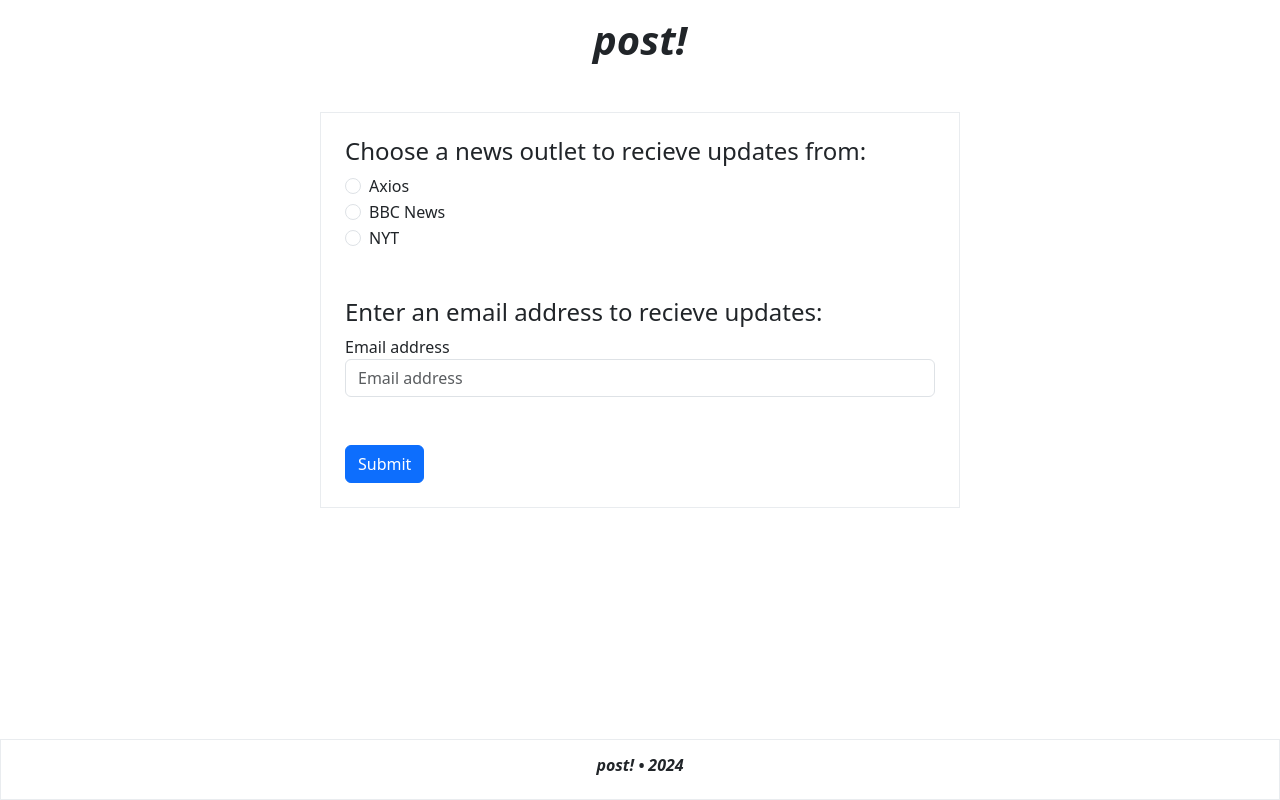
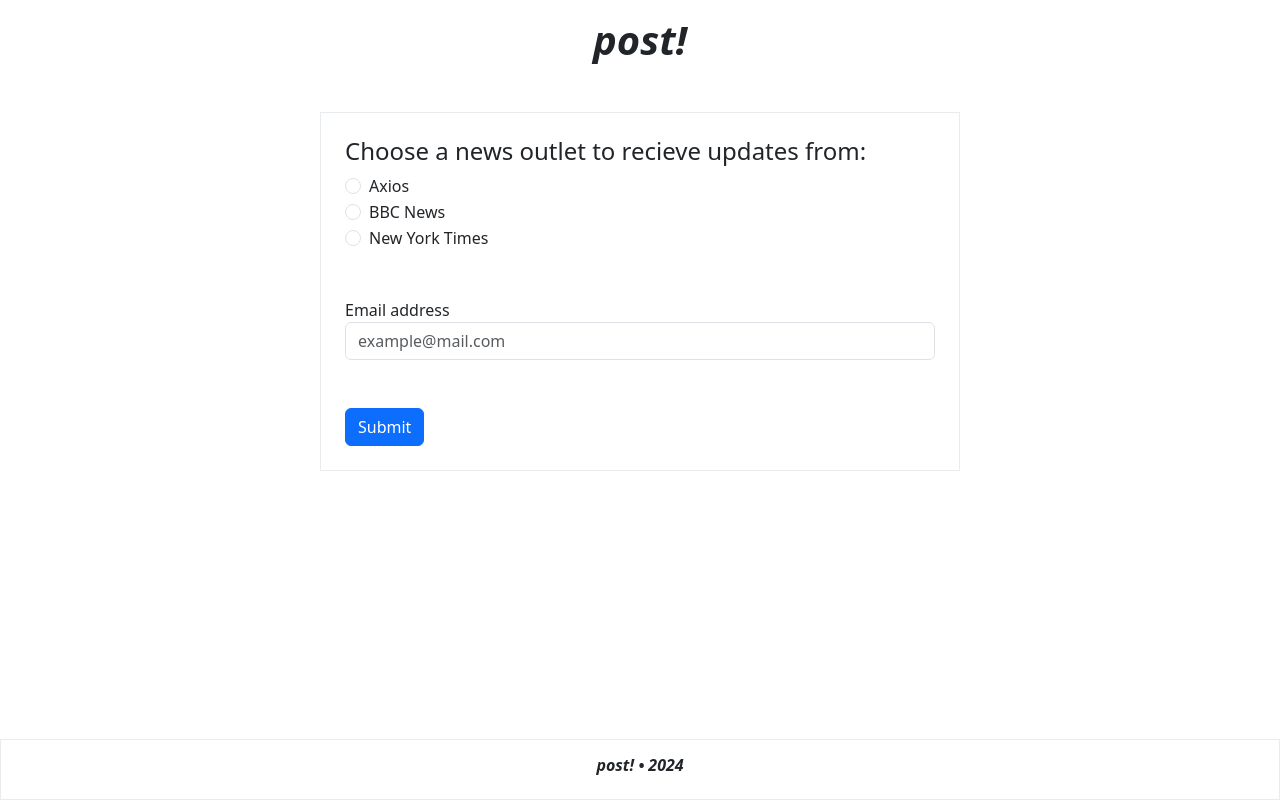
Before and after one commit to bchan9803/post, a React (Vite) app: page / in a window 1280 px wide. Built offline with nearby package versions, Linux system fonts and the light colour scheme.

Commit message:
Added nodemailer api

```diff
--- a/package.json
+++ b/package.json
@@ -4,7 +4,7 @@
   "version": "0.0.0",
   "type": "module",
   "scripts": {
-    "dev": "vite",
+    "dev": "vite --host",
     "build": "tsc && vite build",
     "lint": "eslint . --ext ts,tsx --report-unused-disable-directives --max-warnings 0",
     "preview": "vite preview"
@@ -13,6 +13,7 @@
     "@react-email/components": "0.0.12",
     "@react-email/render": "^0.0.10",
     "dotenv": "^16.3.1",
+    "express": "^4.18.2",
     "nodemailer": "^6.9.8",
     "react": "^18.2.0",
     "react-dom": "^18.2.0",
--- a/src/App.tsx
+++ b/src/App.tsx
@@ -1,6 +1,6 @@
 import './index.css'
 import './components/components.css'
-import { Route, Routes } from 'react-router-dom'
+import { BrowserRouter, Route, Routes } from 'react-router-dom'
 
 // pages
 import Home from './pages/Home'
@@ -9,11 +9,13 @@ import Layout from './pages/Layout'
 function App() {
   return (
     <>
-      <Layout />
-
-      <Routes>
-        <Route path='/' element={<Home />}></Route>
-      </Routes>
+      <BrowserRouter>
+        <Routes>
+          <Route path='/' element={<Layout />} >
+            <Route index element={<Home />} />
+          </Route>
+        </Routes>
+      </BrowserRouter>
     </>
   )
 }
--- a/src/components/EmailInputField.tsx
+++ b/src/components/EmailInputField.tsx
@@ -1,9 +1,20 @@
+import { useState } from "react"
+
 const EmailInputField = () => {
+  const [email, setEmail] = useState("")
+
   return (
-    <div className='mb-5'>
+    <section className='mb-5'>
       <label htmlFor="email-input-field">Email address</label>
-      <input type="email" className='form-control' id='email-input-field' placeholder='Email address' />
-    </div>
+      <input
+        type="email"
+        className='form-control'
+        id='email-input-field'
+        placeholder='example@mail.com'
+        value={email}
+        onChange={(e) => setEmail(e.target.value)}
+      />
+    </section>
   )
 }
 
--- a/src/components/NewsForm.tsx
+++ b/src/components/NewsForm.tsx
@@ -1,88 +1,14 @@
-// import EmailInputField from "./EmailInputField"
-// import SubmitBtn from "./SubmitBtn"
-// import NewsOutletInputField from './NewsOutletInputField';
-import { useState } from "react";
+const handleSubmit = () => {
+  alert('hi')
+}
 
-
-const NewsForm = () => {
-  const [newsOutlet, setNewsOutlet] = useState('')
-  const [email, setEmail] = useState('')
-
-  const handleNewsOutlet = (e) => {
-    setNewsOutlet(e.target.value)
-  }
-  const handleEmail = (e) => {
-    setEmail(e.target.value)
-  }
-
-  const submitForm = () => {
-    alert(newsOutlet + ' ' + email)
-
-    // document.querySelector('.alert').style.display = 'block'
-  }
-
+const NewsForm = ({ children }) => {
   return (
-    <form className='border border-light-subtle w-50 my-0 mx-auto p-4'>
-      <h3 className='fs-4'>Choose a news outlet to recieve updates from: </h3>
-      {/* <NewsOutletInputField /> */}
-
-      <div className='mb-5'>
-        {/* Axios */}
-        <div className="form-check">
-          <input
-            type="radio"
-            className="form-check-input"
-            name='news-outlet'
-            id='axios'
-            value='axios'
-            onChange={handleNewsOutlet}/>
-          <label htmlFor="axios" className="form-check-label">Axios</label>
-        </div>
-        {/* BBC News */}
-        <div className="form-check">
-          <input
-            type="radio"
-            className="form-check-input"
-            name='news-outlet'
-            id='bbc'
-            value='bbc'
-            onChange={handleNewsOutlet} />
-          <label htmlFor="bbc" className="form-check-label">BBC News</label>
-        </div>
-        {/* NYT */}
-        <div className="form-check">
-          <input
-            type="radio"
-            className="form-check-input"
-            name='news-outlet'
-            id='nyt'
-            value='nyt'
-            onChange={handleNewsOutlet} />
-          <label htmlFor="nyt" className="form-check-label">NYT</label>
-        </div>
-      </div>
-
-
-      <h3 className='fs-4'>Enter an email address to recieve updates: </h3>
-      {/* <EmailInputField /> */}
-      <div className='mb-5'>
-        <label htmlFor="email-input-field">Email address</label>
-        <input
-          type="email"
-          className='form-control'
-          id='email-input-field'
-          placeholder='Email address'
-          value={email}
-          onChange={handleEmail}
-          />
-      </div>
-      {/* <SubmitBtn /> */}
-      <button
-        type='submit'
-        className='btn btn-primary'
-        onClick={submitForm} >
-        Submit
-      </button>
+    <form
+      onSubmit={handleSubmit}
+      className=' border border-light-subtle my-0 mx-auto p-4 w-50'
+    >
+      {children}
     </form>
   )
 }
--- a/src/components/NewsOutletInputField.tsx
+++ b/src/components/NewsOutletInputField.tsx
@@ -1,45 +1,47 @@
-const NewsOutletInputField = () => {
+// import { useState } from "react";
+
+const NewsOption = (props) => {
+  // const [newsOutlet, setNewsOutlet] = useState("")
 
   return (
-    <div className='mb-5'>
-      {/* Axios */}
     <div className="form-check">
       <input
         type="radio"
         className="form-check-input"
         name='news-outlet'
-          id='axios'
-          value='axios'
-          onChange={handleNewsOutlet}
+        id={props.newsOptionID}
+        value={props.newsOptionVal}
+        // onChange={(e) => setNewsOutlet(e.target.value)}
       />
-        <label htmlFor="axios" className="form-check-label">Axios</label>
-      </div>
-      {/* BBC News */}
-      <div className="form-check">
-        <input
-          type="radio"
-          className="form-check-input"
-          name='news-outlet'
-          id='bbc'
-          value='bbc'
-          onChange={handleNewsOutlet}
-        />
-        <label htmlFor="bbc" className="form-check-label">BBC News</label>
-      </div>
-      {/* NYT */}
-      <div className="form-check">
-        <input
-          type="radio"
-          className="form-check-input"
-          name='news-outlet'
-          id='nyt'
-          value='nyt'
-          onChange={handleNewsOutlet}
-        />
-        <label htmlFor="nyt" className="form-check-label">NYT</label>
-      </div>
+      <label htmlFor={props.newsOptionVal} className="form-check-label">{props.newsOptionLabel}</label>
     </div>
   )
 }
 
+const NewsOutletInputField = () => {
+
+  return (
+    <section className='mb-5'>
+      {/* Axios */}
+      <NewsOption
+        newsOptionID='axios'
+        newsOptionVal='axios'
+        newsOptionLabel='Axios'
+      />
+      {/* BBC News */}
+      <NewsOption
+        newsOptionID='bbc'
+        newsOptionVal='bbc'
+        newsOptionLabel='BBC News'
+      />
+      {/* New York Times */}
+      <NewsOption
+        newsOptionID='nyt'
+        newsOptionVal='nyt'
+        newsOptionLabel='New York Times'
+      />
+    </section>
+  )
+}
+
 export default NewsOutletInputField
--- a/src/main.tsx
+++ b/src/main.tsx
@@ -1,13 +1,10 @@
 import React from 'react'
 import ReactDOM from 'react-dom/client'
 import App from './App.tsx'
-import { BrowserRouter } from 'react-router-dom'
 import './index.css'
 
 ReactDOM.createRoot(document.getElementById('root')!).render(
   <React.StrictMode>
-    <BrowserRouter>
-      <App />
-    </BrowserRouter>
+    <App />
   </React.StrictMode>,
 )
--- a/src/pages/Home.tsx
+++ b/src/pages/Home.tsx
@@ -1,15 +1,55 @@
-// import EmailInputField from "../components/EmailInputField"
-// import NewsOutletInputField from "../components/NewsOutletInputField"
+import NewsForm from "../components/NewsForm"
+import NewsOutletInputField from "../components/NewsOutletInputField"
+import EmailInputField from "../components/EmailInputField"
 // import SubmitBtn from "../components/SubmitBtn"
 
-import NewsForm from "../components/NewsForm"
+// Plan
+// 1. get form to submit by sending POST request to nodemailer api
+// 2. then, add useState to append val to emailRecipient, emailSubject, emailText
 
+
+const openAlert = () => {
+  // alert()
+
+  // sends email details to nodemailer api in '/src/services/nodemailer api/ app.js'
+  fetch("http://localhost:3000/api/email", {
+    method: "POST",
+    body: JSON.stringify({
+      emailRecipient: 'bchan9803@gmail.com',
+      emailSubject: 'mike',
+      emailText: 'pence',
+    }),
+    headers: {
+      "Content-type": "application/json; charset=UTF-8"
+    }
+  })
+  .then((response) => response.json())
+  .then((json) => console.log(json));
+
+
+
+  document.querySelector('.alert').style.display = 'block'
+}
 
 const Home = () => {
   return (
-    <>
-      <NewsForm />
-    </>
+    <main>
+      <NewsForm>
+        <h3 className='fs-4'>Choose a news outlet to recieve updates from: </h3>
+        <NewsOutletInputField />
+        <EmailInputField />
+        {/* <SubmitBtn /> */}
+
+      <button
+        type='button'
+        className='btn btn-primary'
+        onClick={openAlert}
+      >
+        Submit
+      </button>
+
+      </NewsForm>
+    </main>
   )
 }
 
--- a/src/pages/Layout.tsx
+++ b/src/pages/Layout.tsx
@@ -1,3 +1,4 @@
+import { Outlet } from "react-router-dom";
 import AlertFail from "../components/AlertFail"
 import AlertSuccess from "../components/AlertSuccess"
 import Footer from "../components/Footer"
@@ -6,11 +7,12 @@ import Header from "../components/Header"
 const Layout = () => {
   return (
     <>
-      {/* Submit btn confirmation modal */}
       <AlertSuccess />
       <AlertFail />
 
       <Header />
+
+      <Outlet />
       <Footer />
     </>
   )
```
Also changed, not shown: src/components/SubmitBtn.tsx (+12 -23 lines), src/services/nodemailer api/app.js (added, +45 -0 lines), src/index.css (line endings or trailing spaces), 1 other file (tests, documents, lock files or other folders). Lines whose indentation alone changed are shown as unchanged.
